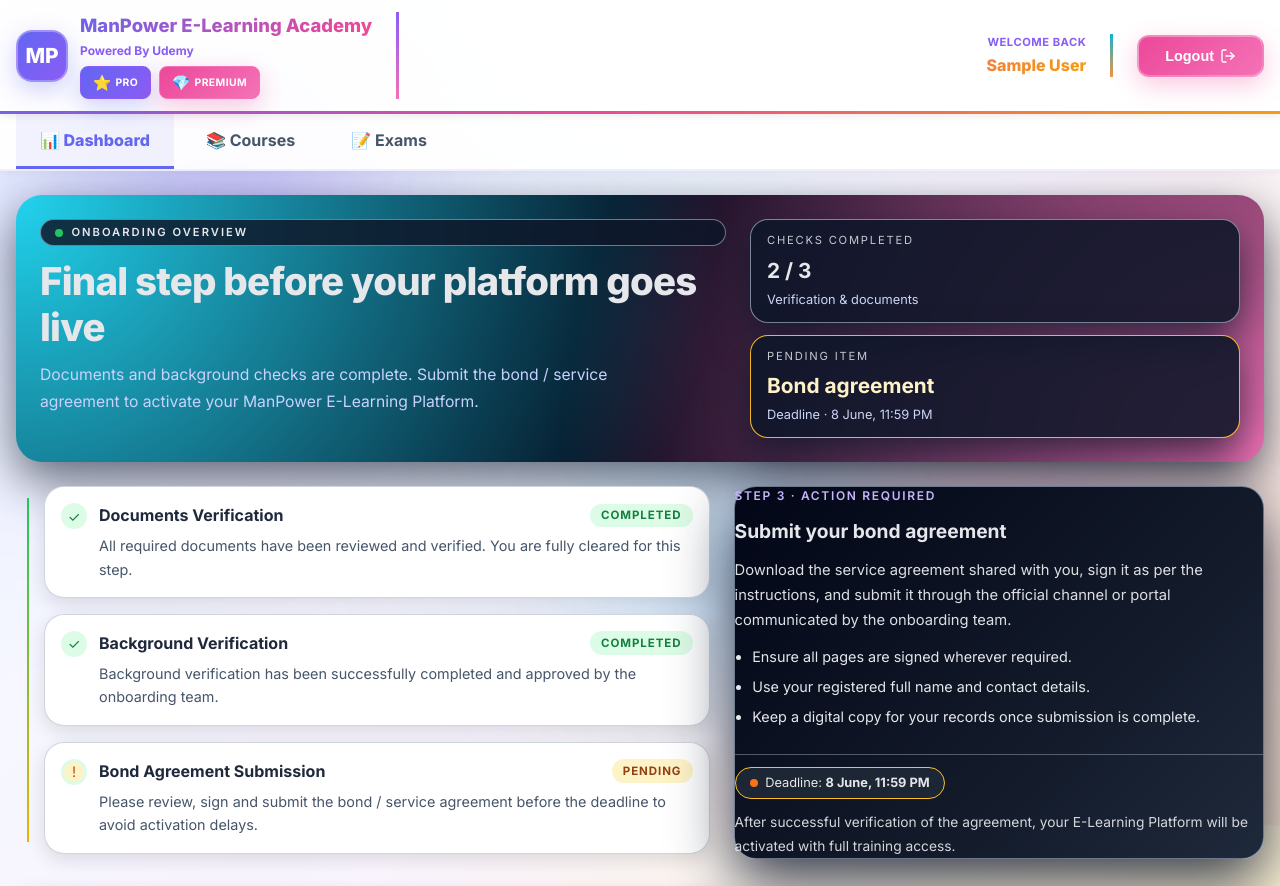
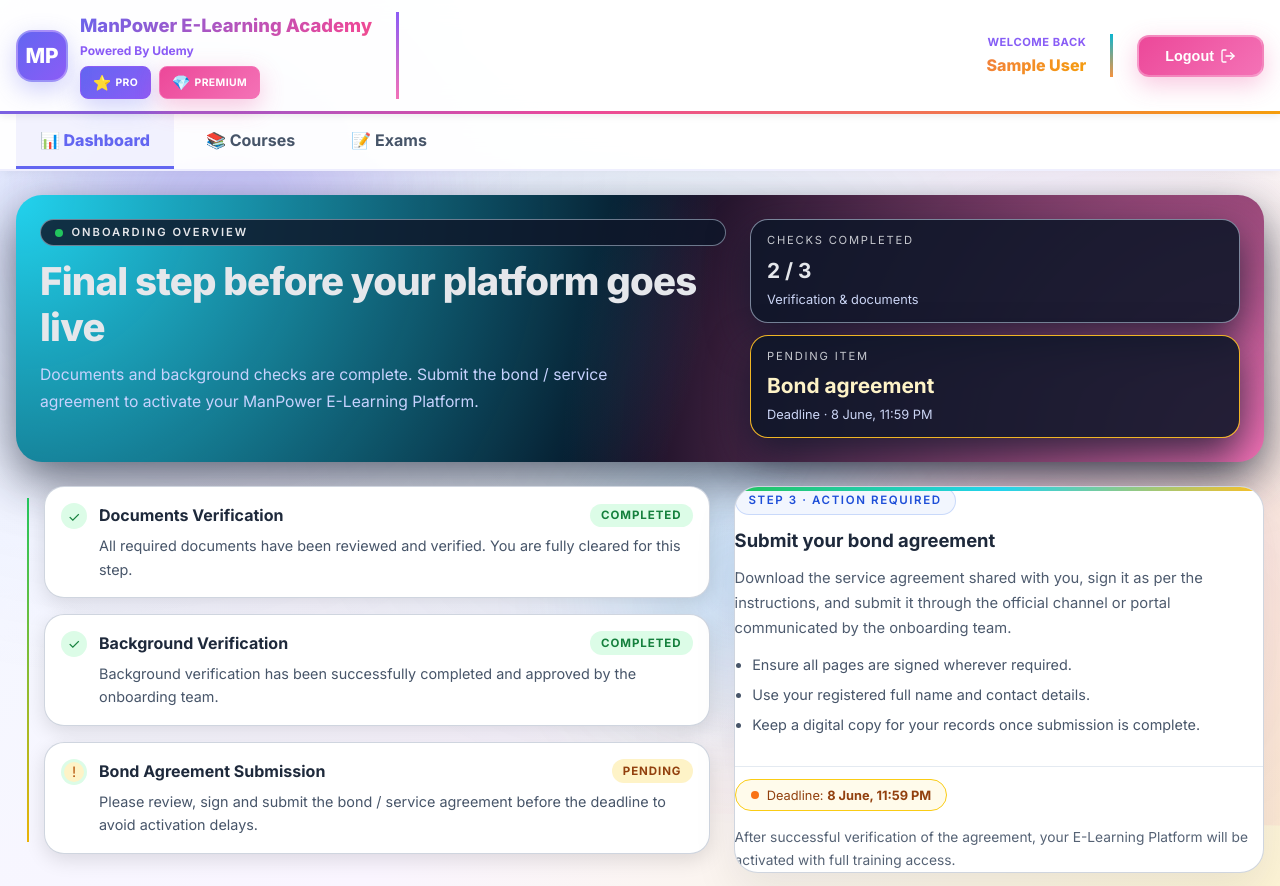
Before and after one commit to srikanth123098/ManPower_Group, a React (Vite) app: page /#/dashboard in a window 1280 px wide. Shown: the top 886 px of the page. Built offline with nearby package versions, Linux system fonts and the light colour scheme; no server answers; sample sign-in values are in the browser's storage.

Commit message:
Update index.css

```diff
--- a/src/index.css
+++ b/src/index.css
@@ -2247,3 +2247,126 @@ body::before {
     align-items: flex-start;
   }
 }
+
+
+
+
+
+
+
+
+
+
+
+
+
+
+
+
+/* STEP 3 – Bond Agreement card (light, enterprise style) */
+
+.onboard-bond-card {
+  position: relative;
+  border-radius: 24px;
+  padding: var(--sp-5);
+  background: #ffffff;
+  border: 1px solid rgba(148, 163, 184, 0.45);
+  box-shadow: 0 18px 45px rgba(15, 23, 42, 0.08);
+  display: flex;
+  flex-direction: column;
+  gap: var(--sp-3);
+  animation: onboardFadeUp 600ms cubic-bezier(0.16, 1, 0.3, 1) 70ms both;
+  overflow: hidden;
+}
+
+/* Thin gradient accent strip at the top */
+.onboard-bond-card::before {
+  content: "";
+  position: absolute;
+  inset-inline: 0;
+  top: 0;
+  height: 4px;
+  background: linear-gradient(90deg, #22c55e, #22d3ee, #fbbf24);
+}
+
+/* Header row: label + nothing else for now */
+.onboard-bond-header {
+  display: flex;
+  justify-content: space-between;
+  align-items: center;
+}
+
+.onboard-bond-label {
+  display: inline-flex;
+  align-items: center;
+  padding: 0.25rem 0.8rem;
+  border-radius: 999px;
+  background: rgba(37, 99, 235, 0.06);
+  border: 1px solid rgba(37, 99, 235, 0.2);
+  font-size: 0.72rem;
+  letter-spacing: 0.14em;
+  text-transform: uppercase;
+  font-weight: 600;
+  color: #1d4ed8;
+}
+
+/* Main title + text */
+.onboard-bond-title {
+  font-size: 1.15rem;
+  font-weight: 700;
+  color: var(--text-dark);
+}
+
+.onboard-bond-text {
+  font-size: 0.92rem;
+  line-height: 1.7;
+  color: var(--text-medium);
+}
+
+/* Bullet list */
+.onboard-bond-list {
+  padding-left: 1.1rem;
+  font-size: 0.9rem;
+  line-height: 1.7;
+  color: var(--text-medium);
+}
+
+.onboard-bond-list li + li {
+  margin-top: 0.35rem;
+}
+
+/* Bottom section: deadline + note */
+.onboard-bond-footer {
+  margin-top: var(--sp-4);
+  padding-top: var(--sp-3);
+  border-top: 1px solid rgba(226, 232, 240, 0.9);
+  display: flex;
+  flex-direction: column;
+  gap: 0.9rem;
+}
+
+.onboard-deadline-pill {
+  display: inline-flex;
+  align-items: center;
+  gap: 0.5rem;
+  align-self: flex-start;
+  padding: 0.35rem 0.95rem;
+  border-radius: 999px;
+  background: #fffbeb;
+  border: 1px solid #facc15;
+  font-size: 0.8rem;
+  color: #92400e;
+}
+
+.onboard-deadline-dot {
+  width: 8px;
+  height: 8px;
+  border-radius: 999px;
+  background: #f97316;
+}
+
+.onboard-bond-note {
+  font-size: 0.86rem;
+  line-height: 1.7;
+  color: var(--text-medium);
+}
```
